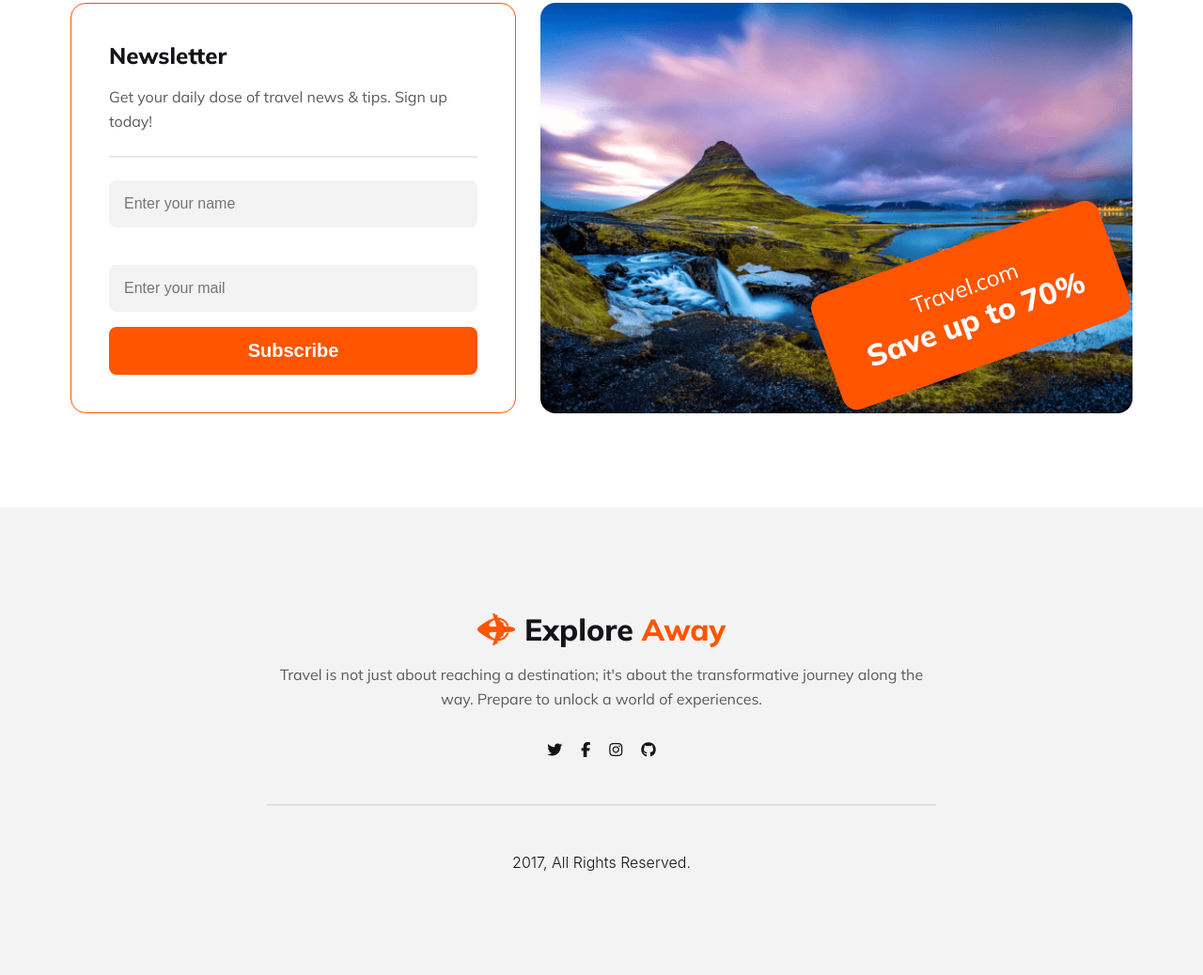
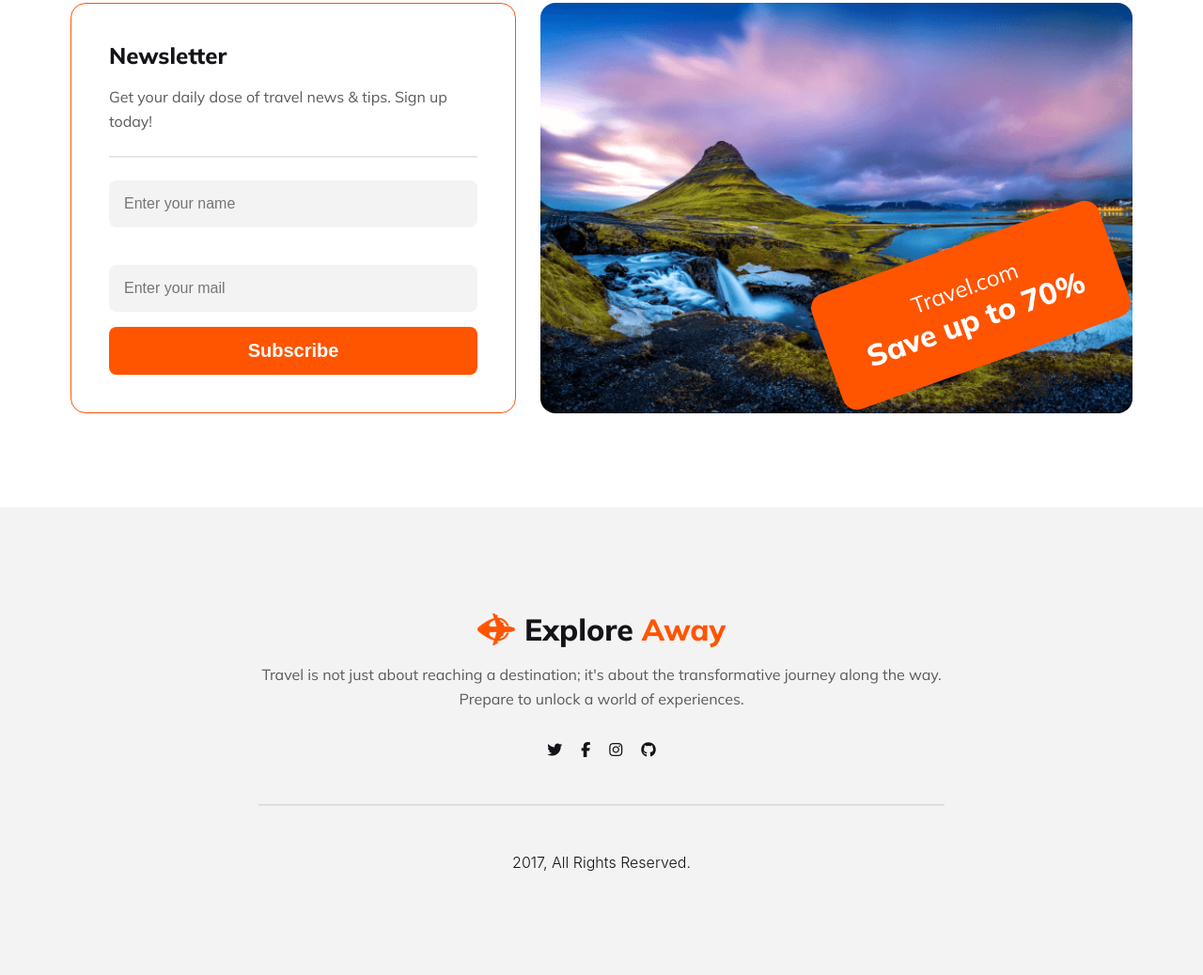
Before and after one commit to NLucky320/explore-away, a plain HTML site: page index.html in a window 1280 px wide. Shown: the part 6646-7684 px from the top of the page at 94% size. Drawn offline with Linux system fonts and the light colour scheme.

Commit message:
update footer

```diff
--- a/styles/style.css
+++ b/styles/style.css
@@ -611,7 +611,9 @@ footer {
 .footer-container {
   display: flex;
   flex-direction: column;
-  padding: 110px 284px;
+  padding: 110px 20px;
+  max-width: 770px;
+  margin: auto;
 }
 .footer-container img {
   width: 40px;
```
